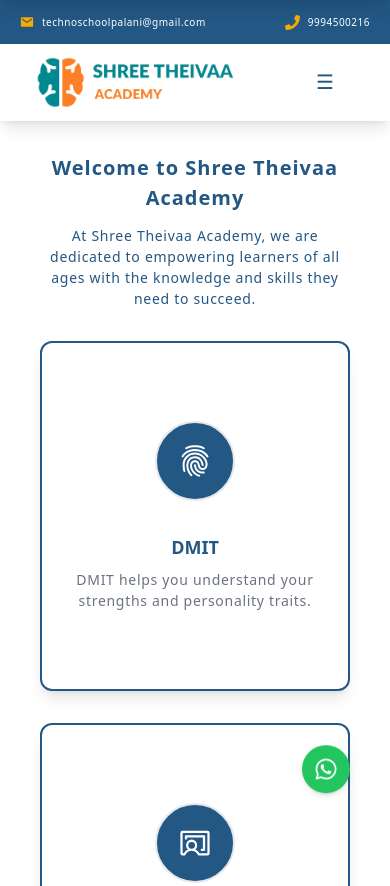
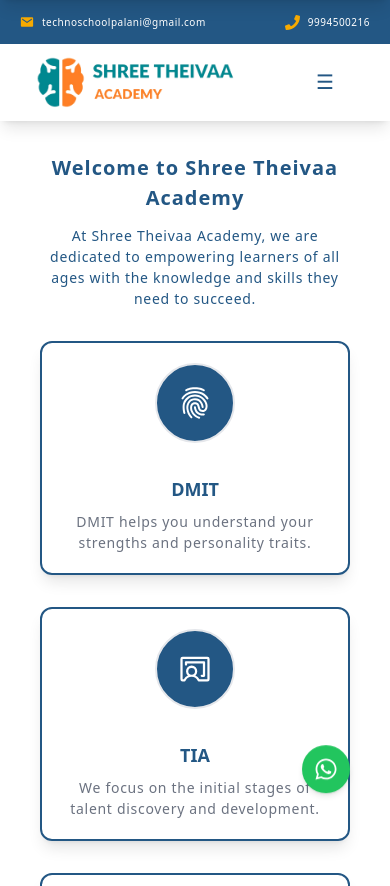
Before and after one commit to saravanasds/Theivaa, a React (Vite) app: page / in a window 390 px wide. Shown: the top 886 px of the page. Built offline with nearby package versions, Linux system fonts and the light colour scheme.

Commit message:
Hservice

```diff
--- a/src/Pages/HomeComponents/HomeServices.jsx
+++ b/src/Pages/HomeComponents/HomeServices.jsx
@@ -3,7 +3,7 @@
 const HomeServices = ({icon,heading,description}) => {
   return (
   <>
-  <div className='w-full min-h-[350px]  border-2 border-primary rounded-xl flex flex-col justify-center items-center lg:p-[2rem] px-5 py-5  shadow-lg hover:scale-[1.1] hover:shadow-xl transform transition-all duration-300'>
+  <div className='w-full lg:min-h-[350px]  border-2 border-primary rounded-xl flex flex-col justify-center items-center lg:p-[2rem] px-5 py-5  shadow-lg hover:scale-[1.1] hover:shadow-xl transform transition-all duration-300'>
     <h3 className='mb-8 font-bold text-white lg:text-[3rem] text-4xl border-2 bg-primary rounded-full lg:p-[2rem] p-5 hover:text-secondary'>{icon}</h3>
     <h3 className='mb-2 font-bold lg:text-[1.25rem] text-lg text-primary'>{heading}</h3>
     <h3 className='lg:text-[1rem] text-sm  text-gray-500 tracking-wider leading-normal'>{description}</h3>
```
